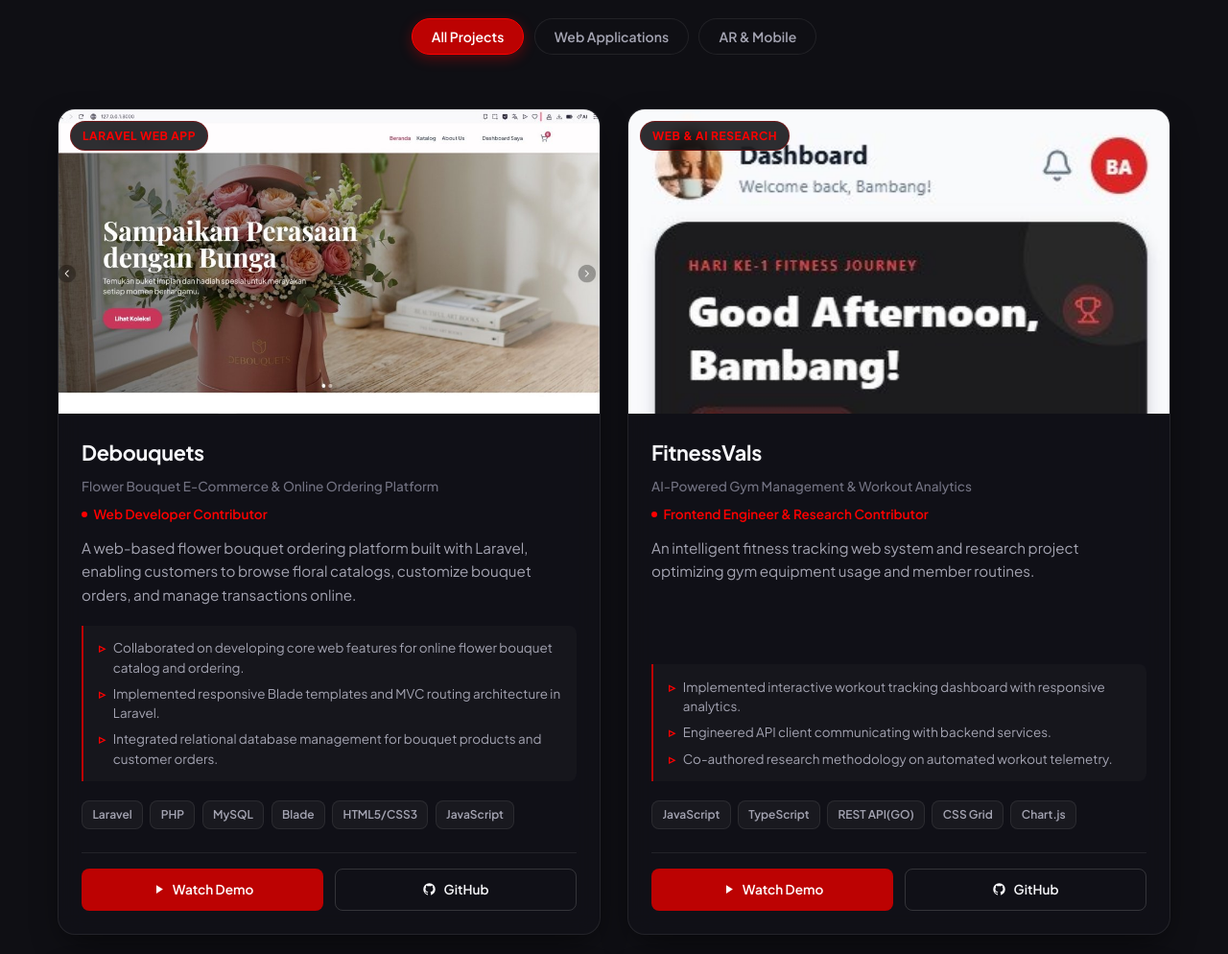
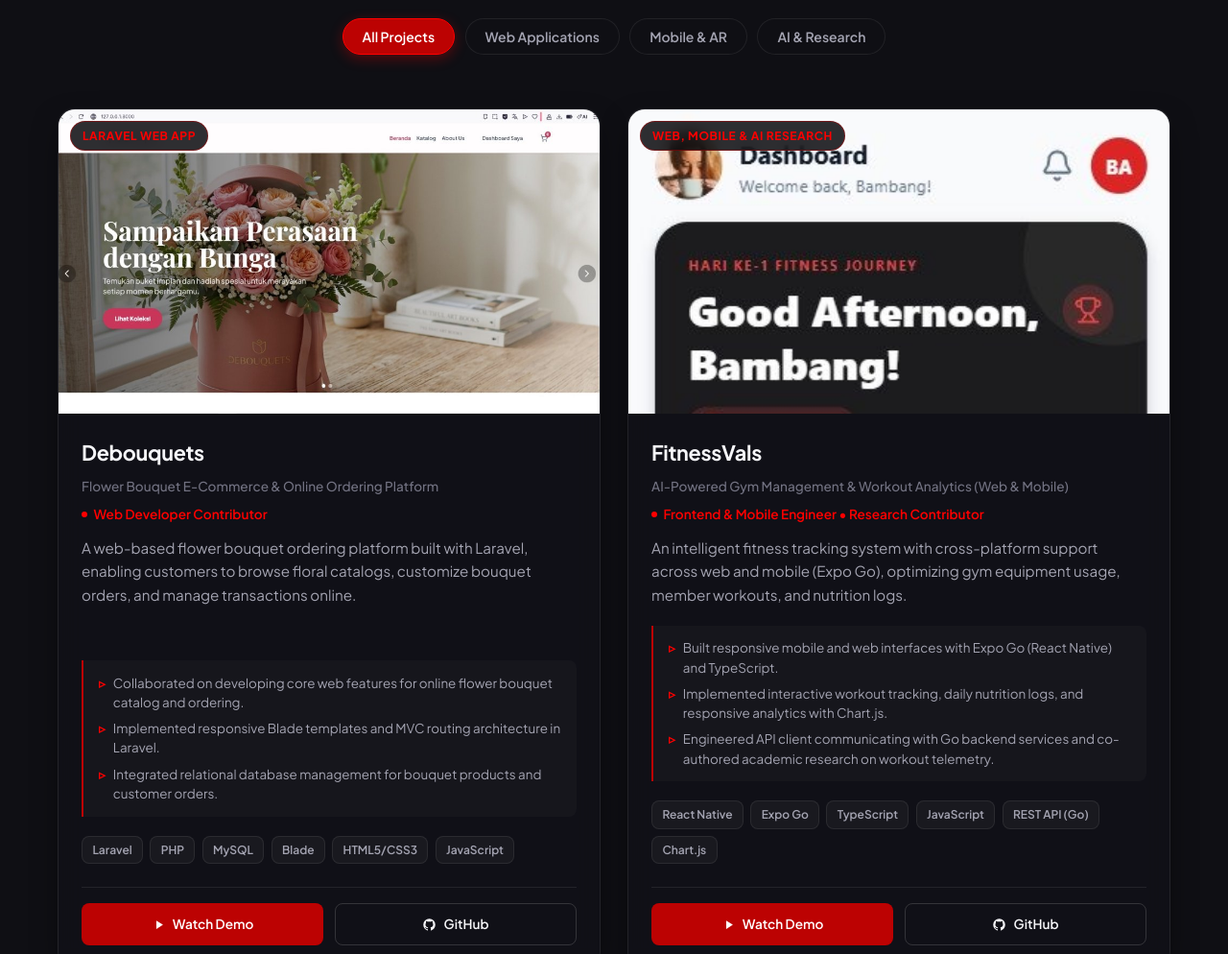
Before and after one commit to Billydvst123/Portofolio, a plain HTML site: page index.html in a window 1280 px wide. Shown: the part 2180-3174 px from the top of the page at 96% size. Drawn offline with Linux system fonts and the light colour scheme.

Commit message:
Adjustment Category

```diff
--- a/index.html
+++ b/index.html
@@ -235,7 +235,8 @@
         <div class="project-filters reveal-on-scroll" role="toolbar" aria-label="Project filter options">
           <button type="button" class="filter-btn active" data-filter="all">All Projects</button>
           <button type="button" class="filter-btn" data-filter="web">Web Applications</button>
-          <button type="button" class="filter-btn" data-filter="mobile-ar">AR &amp; Mobile</button>
+          <button type="button" class="filter-btn" data-filter="mobile">Mobile &amp; AR</button>
+          <button type="button" class="filter-btn" data-filter="ai">AI &amp; Research</button>
         </div>
 
         <!-- Dynamic Project Cards Grid -->
@@ -397,7 +398,7 @@
   </div>
 
   <!-- Scripts: Data first, then main application logic -->
-  <script src="js/data.js?v=9"></script>
-  <script src="js/main.js?v=9"></script>
+  <script src="js/data.js?v=12"></script>
+  <script src="js/main.js?v=12"></script>
 </body>
 </html>
--- a/js/data.js
+++ b/js/data.js
@@ -37,9 +37,9 @@ const portfolioData = {
       items: ["JavaScript (ES6+)", "TypeScript", "PHP", "Java", "C#", "Python", "HTML5", "CSS3", "SQL"]
     },
     {
-      category: "Frontend Development",
+      category: "Frontend & Mobile",
       icon: "layout",
-      items: ["React", "TypeScript", "Vanilla JS & DOM APIs", "Laravel Blade", "Responsive Web Design", "CSS Grid & Flexbox"]
+      items: ["React", "React Native", "Expo Go", "TypeScript", "Vanilla JS & DOM APIs", "Laravel Blade", "Responsive Web Design", "CSS Grid & Flexbox"]
     },
     {
       category: "Backend, AI & APIs",
@@ -71,6 +71,7 @@ const portfolioData = {
       description: "A web-based flower bouquet ordering platform built with Laravel, enabling customers to browse floral catalogs, customize bouquet orders, and manage transactions online.",
       role: "Web Developer Contributor",
       category: "web",
+      categories: ["web"],
       categoryLabel: "Laravel Web App",
       stack: ["Laravel", "PHP", "MySQL", "Blade", "HTML5/CSS3", "JavaScript"],
       highlights: [
@@ -86,16 +87,17 @@ const portfolioData = {
     {
       id: "fitnessvals",
       title: "FitnessVals",
-      subtitle: "AI-Powered Gym Management & Workout Analytics",
-      description: "An intelligent fitness tracking web system and research project optimizing gym equipment usage and member routines.",
-      role: "Frontend Engineer & Research Contributor",
-      category: "web",
-      categoryLabel: "Web & AI Research",
-      stack: ["JavaScript", "TypeScript", "REST API(GO)", "CSS Grid", "Chart.js"],
+      subtitle: "AI-Powered Gym Management & Workout Analytics (Web & Mobile)",
+      description: "An intelligent fitness tracking system with cross-platform support across web and mobile (Expo Go), optimizing gym equipment usage, member workouts, and nutrition logs.",
+      role: "Frontend & Mobile Engineer • Research Contributor",
+      category: "mobile",
+      categories: ["web", "mobile", "ai"],
+      categoryLabel: "Web, Mobile & AI Research",
+      stack: ["React Native", "Expo Go", "TypeScript", "JavaScript", "REST API (Go)", "Chart.js"],
       highlights: [
-        "Implemented interactive workout tracking dashboard with responsive analytics.",
-        "Engineered API client communicating with backend services.",
-        "Co-authored research methodology on automated workout telemetry."
+        "Built responsive mobile and web interfaces with Expo Go (React Native) and TypeScript.",
+        "Implemented interactive workout tracking, daily nutrition logs, and responsive analytics with Chart.js.",
+        "Engineered API client communicating with Go backend services and co-authored academic research on workout telemetry."
       ],
       demoUrl: "https://www.youtube.com/watch?v=Zc35n8_z4G8",
       githubUrl: "https://github.com/Billydvst123/FitnessVals",
@@ -108,7 +110,8 @@ const portfolioData = {
       subtitle: "AR Education App About Organic and Inorganic Waste",
       description: "A mobile application that allows users to learn about organic and inorganic waste through augmented reality. Users can scan waste items and learn about their properties, decomposition time, and proper disposal methods.",
       role: "Fullstack Junior Developer",
-      category: "mobile-ar",
+      category: "mobile",
+      categories: ["mobile"],
       categoryLabel: "AR Mobile Application",
       stack: ["AR Foundation", "Unity", "C#", "Firebase", "ARCore", "ARKit"],
       highlights: [
@@ -118,7 +121,7 @@ const portfolioData = {
       ],
       demoUrl: "https://drive.google.com/file/d/1L3b-8r5eeXYk4WTv-cbpuybJu7cTRVWy/view?usp=sharing",
       githubUrl: "https://drive.google.com/drive/folders/1EX3kxtqbTPF7oqluSZcW0rgMNaK4SdPE?usp=sharing",
-      image: "assets/images/project-lingkungin.svg",
+      image: "assets/images/project-lingkungin.png",
       featured: true
     },
     {
@@ -127,7 +130,8 @@ const portfolioData = {
       subtitle: "Bidirectional Neural Machine Translation & OCR Web App",
       description: "An AI-powered bidirectional translator between Bahasa Indonesia and Bahasa Banjar built by fine-tuning a pre-trained mT5 Transformer model on 2,500 custom parallel sentence pairs, complete with Text-to-Speech and Image OCR scanning.",
       role: "Dataset Collector & Fullstack Web Developer",
-      category: "web",
+      category: "ai",
+      categories: ["web", "ai"],
       categoryLabel: "AI & Web Application",
       stack: ["React", "TypeScript", "Python", "FastAPI", "mT5 (Deep Learning)", "Tesseract OCR"],
       highlights: [
--- a/js/main.js
+++ b/js/main.js
@@ -176,7 +176,12 @@ function renderProjectsData(category = 'all') {
 
   const filtered = category === 'all'
     ? portfolioData.projects
-    : portfolioData.projects.filter(proj => proj.category === category);
+    : portfolioData.projects.filter(proj => {
+        if (Array.isArray(proj.categories)) {
+          return proj.categories.includes(category);
+        }
+        return proj.category === category;
+      });
 
   if (filtered.length === 0) {
     container.innerHTML = `<p class="empty-state">No projects found in this category.</p>`;
```
Also changed, not shown: assets/images/WhatsApp Image 2025-01-12 at 14.14.04_79069896.jpg (deleted), assets/images/billy-portrait.jpg (deleted), assets/images/project-campusspace.svg (deleted), assets/images/project-debouquets.svg (deleted), assets/images/project-fitnessvals.svg (deleted), assets/images/project-lingkungin.png (added), assets/images/project-lingkungin.svg (deleted), assets/images/project-printink.svg (deleted), assets/images/project-translatorsai.svg (deleted).
